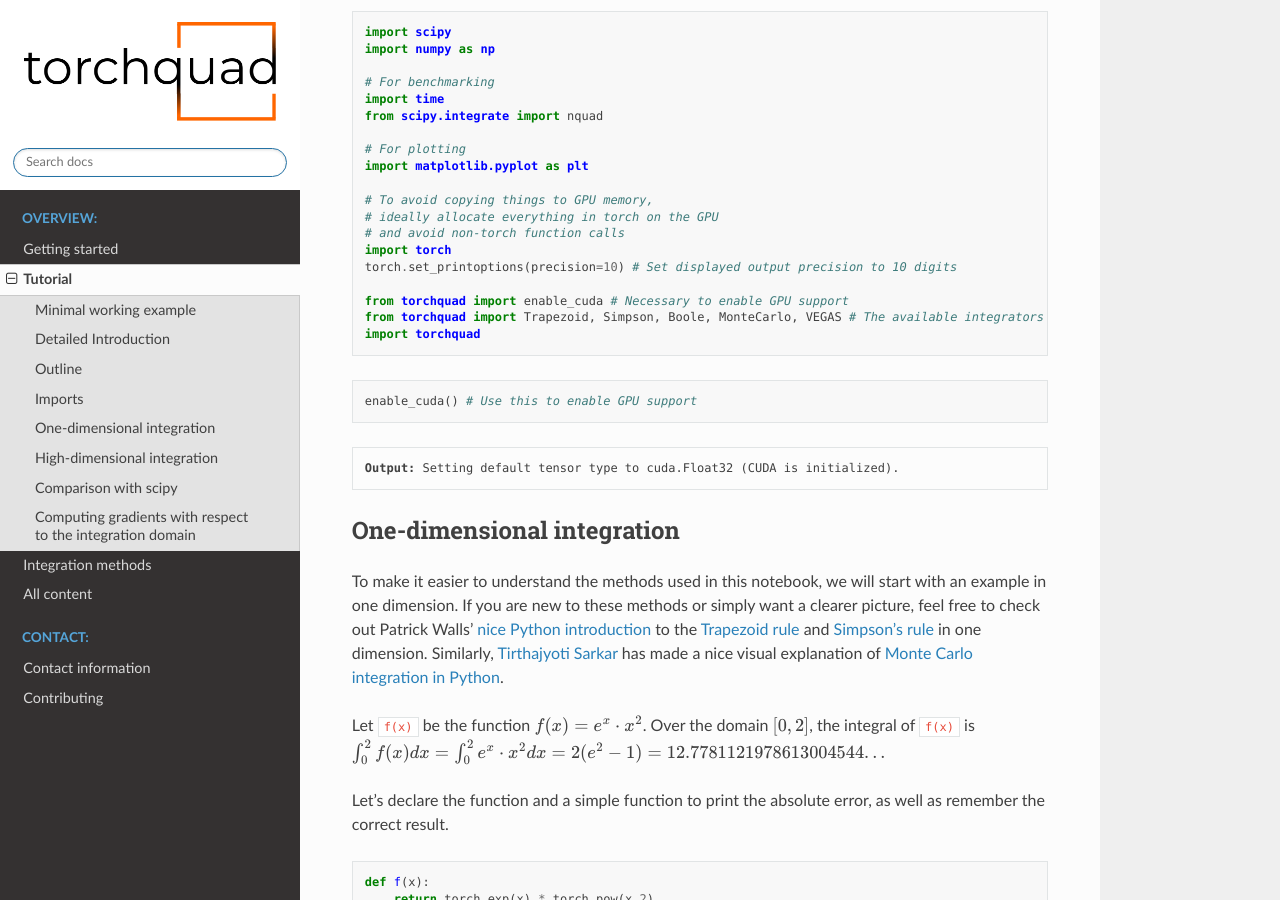
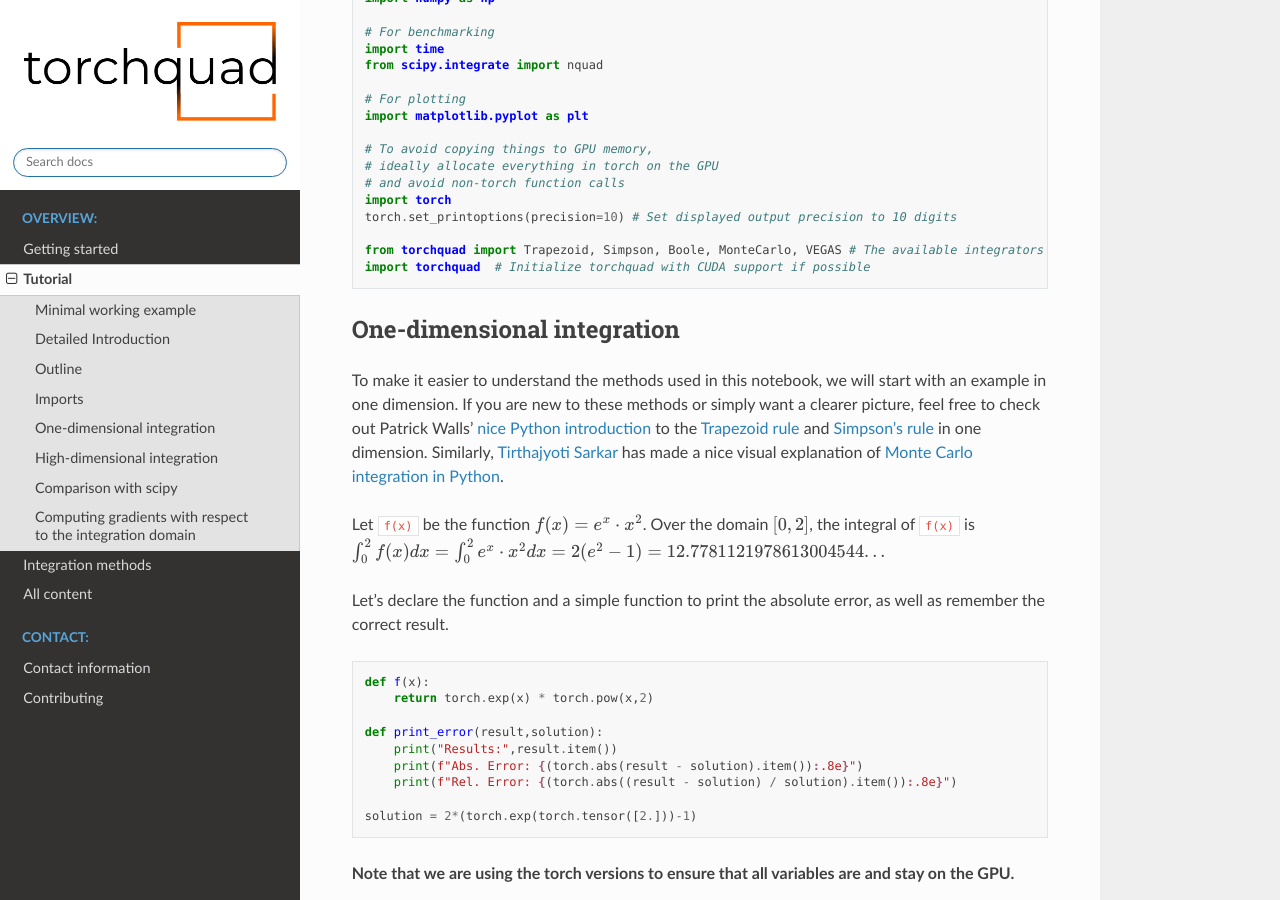
Before and after one commit to esa/torchquad, a Sphinx documentation site: the page built from docs/source/tutorial.rst, in a window 1280 px wide and 900 px high, scrolled down 1656 px. Built offline with Sphinx 7.4.7 and the Read the Docs theme 2.0.0, drawn with Linux system fonts in a browser that asks for light colours; formulas are drawn with MathJax 3; some of the changed text lies outside the part shown.

Commit message:
Remove enable_cuda from README and docs

```diff
--- a/docs/source/tutorial.rst
+++ b/docs/source/tutorial.rst
@@ -16,10 +16,7 @@ Minimal working example
     # ideally allocate everything in torch on the GPU
     # and avoid non-torch function calls
     import torch
-    from torchquad import MonteCarlo, enable_cuda
-
-    # Enable GPU support if available
-    enable_cuda()
+    from torchquad import MonteCarlo
 
     # The function we want to integrate, in this example f(x0,x1) = sin(x0) + e^x1 for x0=[0,1] and x1=[-1,1]
     # Note that the function needs to support multiple evaluations at once (first dimension of x here)
@@ -111,20 +108,8 @@ Now let’s get started! First, the general imports:
     import torch
     torch.set_printoptions(precision=10) # Set displayed output precision to 10 digits
 
-    from torchquad import enable_cuda # Necessary to enable GPU support
     from torchquad import Trapezoid, Simpson, Boole, MonteCarlo, VEGAS # The available integrators
-    import torchquad
-
-.. code:: ipython3
-
-    enable_cuda() # Use this to enable GPU support
-
-
-.. parsed-literal::
-
-    **Output:** Setting default tensor type to cuda.Float32 (CUDA is initialized).
-
-
+    import torchquad  # Initialize torchquad with CUDA support if possible
 
 
 One-dimensional integration
@@ -450,14 +435,12 @@ We selected the Trapezoid rule and the Monte Carlo method to showcase that getti
     import torch
     from torchquad.integration.monte_carlo import MonteCarlo
     from torchquad.integration.trapezoid import Trapezoid
-    from torchquad.utils.enable_cuda import enable_cuda
     from torchquad.utils.set_precision import set_precision
 
     def test_function(x):
         """V shaped test function."""
         return 2 * torch.abs(x)
 
-    enable_cuda()
     set_precision("double")
     N = 99997 # Number of iterations
     torch.manual_seed(0)  # We have to seed torch to get reproducible results
```
Also changed, not shown: README.md (+1 -4 lines).
